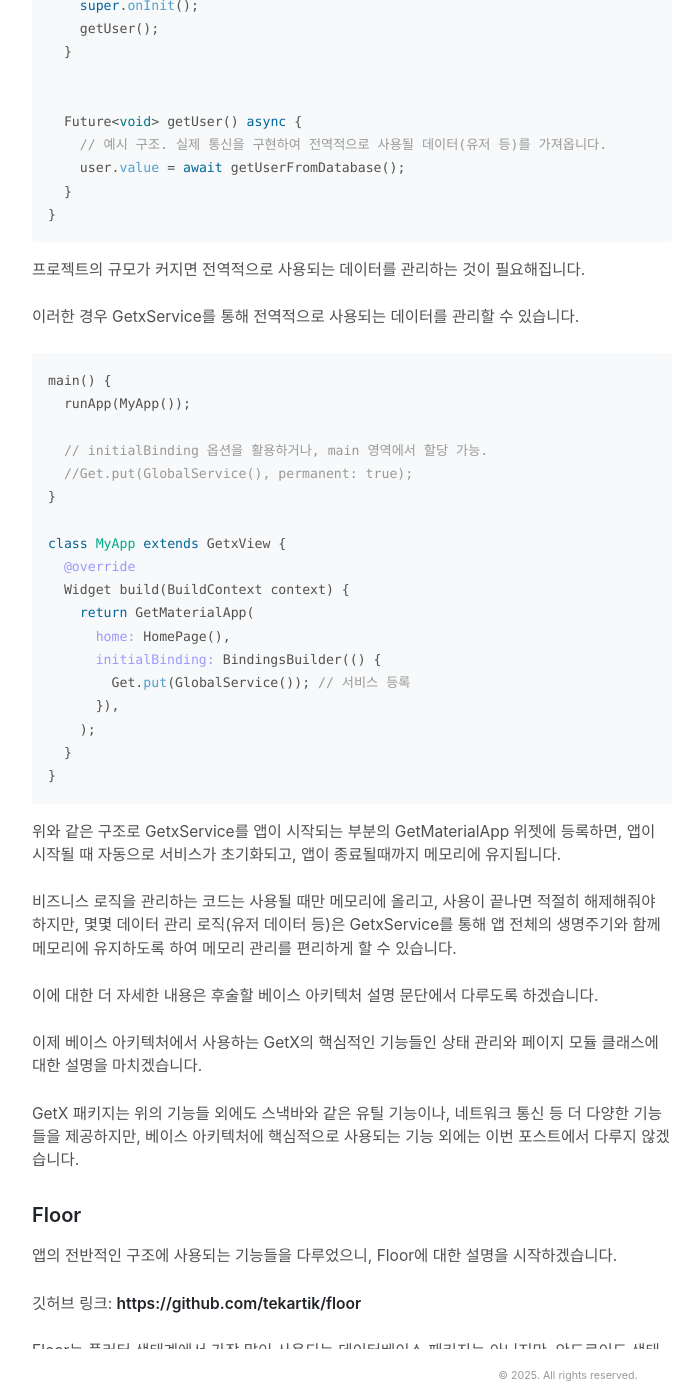
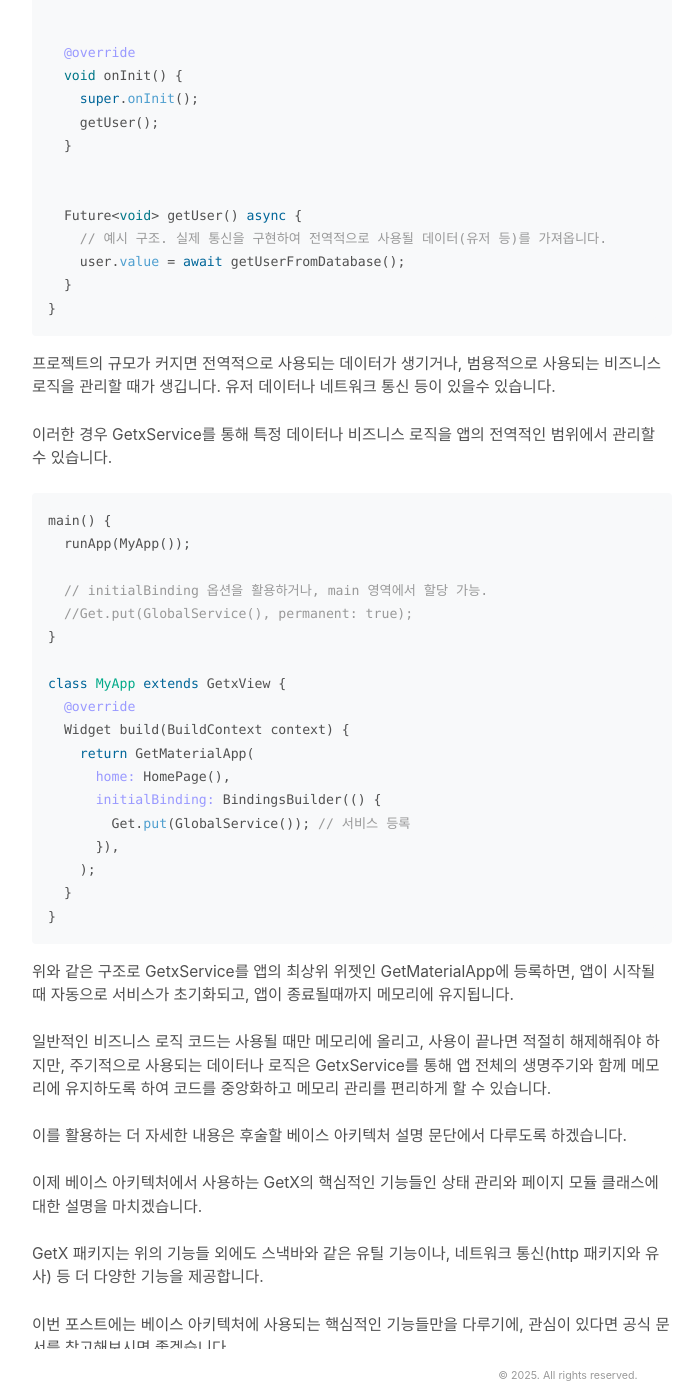
Before and after one commit to dc143cDev/dc143cDev.github.io, a Jekyll site: the page built from _posts/2025-01-05-base-architecture.md, in a window 1280 px wide and 1400 px high, scrolled down 7141 px. Shown: the whole window, without its empty margins (288-988 px from the left). Built offline with Jekyll 4.4.1, drawn with Linux system fonts in a browser that asks for light colours; some web fonts are replaced; some of the changed text lies outside the part shown.

Commit message:
Update 2025-01-05-base-architecture.md

```diff
--- a/_posts/2025-01-05-base-architecture.md
+++ b/_posts/2025-01-05-base-architecture.md
@@ -205,12 +205,15 @@
 - onInit(): 컨트롤러가 초기화 될 때.
 
 특정 페이지에서 컨트롤러를 등록하거나, 컨트롤러와 연결된 페이지로 새로 이동한 경우. 보통 변수의 초기화, 이전 페이지에서 전달된 데이터 처리 등을 이곳에서 구성합니다.
+
 - onReady(): 컨트롤러가 준비될 때(정확히는, UI가 완전히 렌더링 된 후).
 
- 컨트롤러가 초기화 된 후 호출되는 메서드. 보통 데이터 초기화 등을 이곳에서 구성합니다.
+ onInit과 다른 점은 페이지의 UI가 모두 렌더링 된 후(1프레임 후)에 호출되는 점입니다.
+
+ UI에 초기값을 구성해야 할 때나, UI가 렌더링된 후 특정 비즈니스 로직을 실행해야 한다면 이 메소드를 활용합니다.
 - onClose(): 컨트롤러가 종료될 때.
 
-등록된 변수의 해제, 이전 페이지로 돌아갈 시에 호출되는 비즈니스 로직 등을 이곳에서 구성합니다.
+ 주로 등록된 변수나 컨트롤러(TextEditingController, 애니메이션 관련 상태값 등)의 해제, 다시 이전 페이지로 돌아갈 시(Pop 될 때)에 호출되는 비즈니스 로직 등을 이곳에서 구성합니다.
 
 
 ~~~dart
@@ -253,7 +256,7 @@
 }
 ~~~
 
-GetxView의 특징은 위처럼 Get.put() 메소드를 통해 컨트롤러를 등록하는 것이 아닌, 클래스 자체를 통해 컨트롤러를 등록하는 것입니다.
+GetxView의 특징은 위처럼 Get.put() 메소드를 통해 컨트롤러를 등록하는 것이 아닌, 제네릭 타입을 통해 컨트롤러를 등록하는 것입니다.
 
 GetxView를 사용하면 구성한 페이지를 호출하거나 종료될 때 자동으로 컨트롤러가 등록/해제되므로, 보다 직관적이고 편리하게 컨트롤러 의존성을 관리할 수 있습니다.
 
@@ -292,9 +295,9 @@
 }
 ~~~
 
-프로젝트의 규모가 커지면 전역적으로 사용되는 데이터를 관리하는 것이 필요해집니다.
+프로젝트의 규모가 커지면 전역적으로 사용되는 데이터가 생기거나, 범용적으로 사용되는 비즈니스 로직을 관리할 때가 생깁니다. 유저 데이터나 네트워크 통신 등이 있을수 있습니다.
 
-이러한 경우 GetxService를 통해 전역적으로 사용되는 데이터를 관리할 수 있습니다.
+이러한 경우 GetxService를 통해 특정 데이터나 비즈니스 로직을 앱의 전역적인 범위에서 관리할 수 있습니다.
 
 ~~~dart
 main() {
@@ -317,15 +320,17 @@
 }
 ~~~
 
-위와 같은 구조로 GetxService를 앱이 시작되는 부분의 GetMaterialApp 위젯에 등록하면, 앱이 시작될 때 자동으로 서비스가 초기화되고, 앱이 종료될때까지 메모리에 유지됩니다.
+위와 같은 구조로 GetxService를 앱의 최상위 위젯인 GetMaterialApp에 등록하면, 앱이 시작될 때 자동으로 서비스가 초기화되고, 앱이 종료될때까지 메모리에 유지됩니다.
 
-비즈니스 로직을 관리하는 코드는 사용될 때만 메모리에 올리고, 사용이 끝나면 적절히 해제해줘야 하지만, 몇몇 데이터 관리 로직(유저 데이터 등)은 GetxService를 통해 앱 전체의 생명주기와 함께 메모리에 유지하도록 하여 메모리 관리를 편리하게 할 수 있습니다.
+일반적인 비즈니스 로직 코드는 사용될 때만 메모리에 올리고, 사용이 끝나면 적절히 해제해줘야 하지만, 주기적으로 사용되는 데이터나 로직은 GetxService를 통해 앱 전체의 생명주기와 함께 메모리에 유지하도록 하여 코드를 중앙화하고 메모리 관리를 편리하게 할 수 있습니다.
 
-이에 대한 더 자세한 내용은 후술할 베이스 아키텍처 설명 문단에서 다루도록 하겠습니다.
+이를 활용하는 더 자세한 내용은 후술할 베이스 아키텍처 설명 문단에서 다루도록 하겠습니다.
 
 이제 베이스 아키텍처에서 사용하는 GetX의 핵심적인 기능들인 상태 관리와 페이지 모듈 클래스에 대한 설명을 마치겠습니다.
 
-GetX 패키지는 위의 기능들 외에도 스낵바와 같은 유틸 기능이나, 네트워크 통신 등 더 다양한 기능들을 제공하지만, 베이스 아키텍처에 핵심적으로 사용되는 기능 외에는 이번 포스트에서 다루지 않겠습니다.
+GetX 패키지는 위의 기능들 외에도 스낵바와 같은 유틸 기능이나, 네트워크 통신(http 패키지와 유사) 등 더 다양한 기능을 제공합니다.
+
+이번 포스트에는 베이스 아키텍처에 사용되는 핵심적인 기능들만을 다루기에, 관심이 있다면 공식 문서를 참고해보시면 좋겠습니다.
 
 
 ### Floor
@@ -522,7 +527,7 @@
 
 DAO는 데이터베이스에 접근하기 위한 메서드들을 정의하는 클래스입니다.
 
-floor에서 기본적으로 지원해주는 CRUD 메서드나, SQL 쿼리를 커스텀 클래스로 정의할 수 있습니다.
+floor에서 기본적으로 지원해주는 CRUD 메서드나, 커스텀 SQL 쿼리를 메서드로 정의할 수 있습니다.
 
 ### Database Setting
 
@@ -641,7 +646,7 @@
 
 #### BaseController
 
-베이스 모듈 구조의 사용 의도를 말씀드렸으니, BaseController부터 실제로 제가 사용하는 구조와 사용 예시를 보여드리겠습니다.
+베이스 모듈 구조가 왜 필요한지 말씀드렸으니, BaseController부터 사용 예시를 보여드리겠습니다.
 
 ~~~dart
 import 'package:get/get.dart';
```
Also changed, not shown: other parts of _posts/2025-01-05-base-architecture.md (+1 -1 lines).
